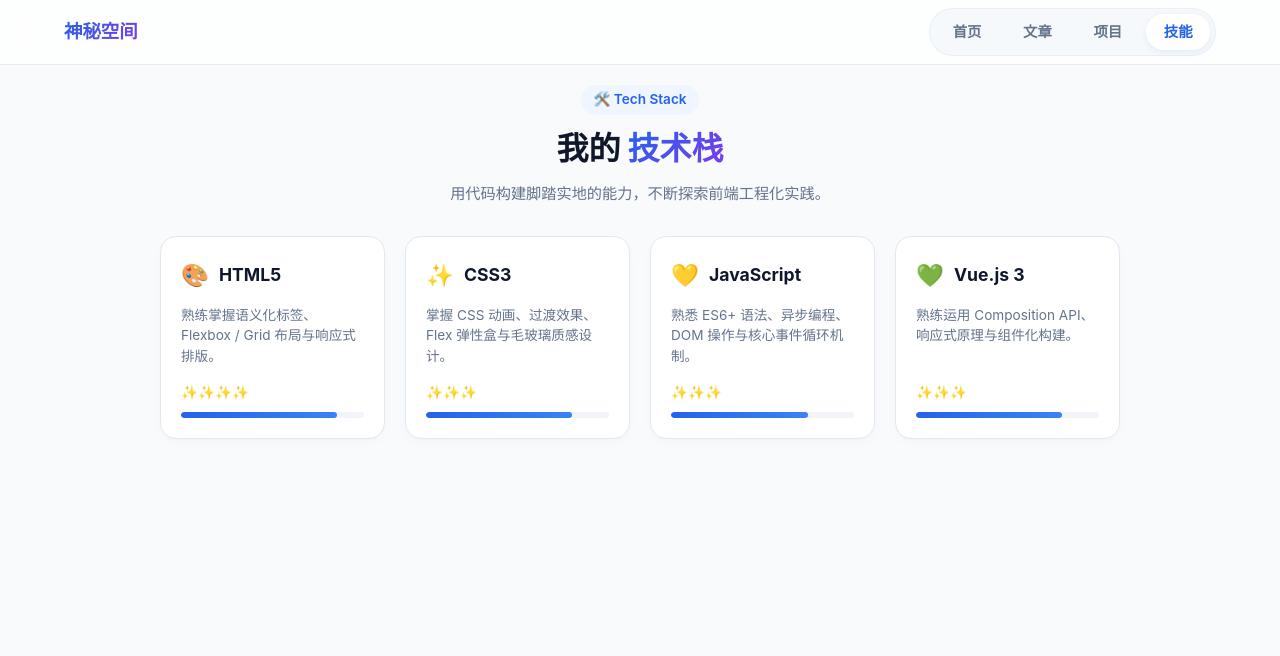
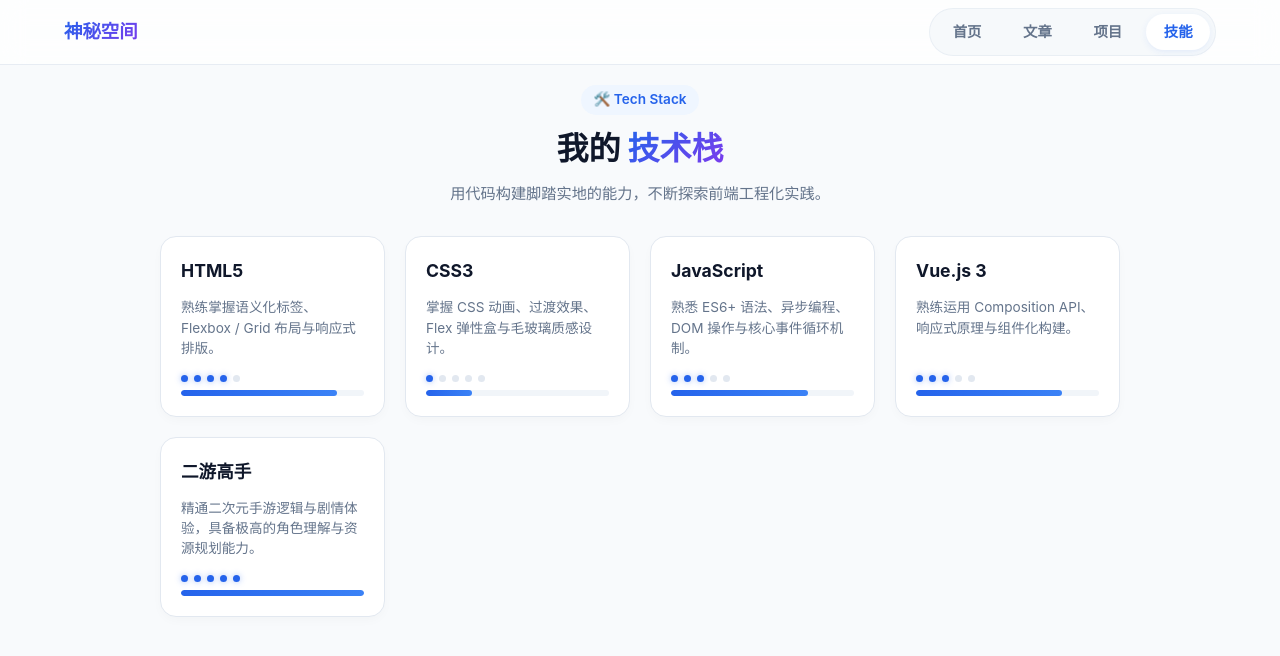
Before and after one commit to dhhxdj3-sys/my-project, a Vue app: page /skill in a window 1280 px wide. Shown: the top 656 px of the page. Built offline with nearby package versions, Linux system fonts and the light colour scheme.

Commit message:
优化技能栈

```diff
--- a/src/components/BlogList.vue
+++ b/src/components/BlogList.vue
@@ -3,6 +3,57 @@ import BlogCard from '../components/BlogCard.vue'
 import { ref } from 'vue'
 
 const blogs = ref([
+  // --- 2025年：HTML & JavaScript 基础阶段 ---
+  {
+    title: 'HTML5 语义化标签与网页结构搭建初探',
+    date: '2025-09-12',
+    desc: "开启前端学习的第一步！系统学习 HTML5 的语义化标签（header, nav, article, footer 等），理解 DOM 树的形成过程，掌握标准网页结构的编写规范。",
+    like: 0,
+    collect: false,
+    comments: []
+  },
+  {
+    title: 'JavaScript 基础语法与流程控制学习心得',
+    date: '2025-10-15',
+    desc: "记录 JavaScript 基础语法，包括变量定义（var、let、const 的区别）、数据类型转换、条件判断以及循环语句的使用，打牢 JS 编程基础。",
+    like: 0,
+    collect: false,
+    comments: []
+  },
+  {
+    title: 'JavaScript 函数与作用域深度解析',
+    date: '2025-11-08',
+    desc: "深入理解 JS 函数的概念，对比普通函数与 ES6 箭头函数的异同，学习局部/全局作用域以及作用域链对变量查找的影响。",
+    like: 0,
+    collect: false,
+    comments: []
+  },
+  {
+    title: '原生 JavaScript DOM 操作与事件监听实践',
+    date: '2025-12-20',
+    desc: "学习如何通过 JS 获取与操作 DOM 节点，掌握 click、keyup 等常见事件监听机制，动手编写第一个简单的原生 JS 网页交互小工具。",
+    like: 0,
+    collect: false,
+    comments: []
+  },
+  {
+    title: 'JavaScript 数组常用方法与对象操作总结',
+    date: '2026-03-10',
+    desc: "总结 JS 中常用的数组遍历与处理方法（forEach、map、filter、reduce），以及对象的属性读取与遍历，理解复杂数据结构的处理思路。",
+    like: 0,
+    collect: false,
+    comments: []
+  },
+  {
+    title: 'ES6+ 新特性学习：解构赋值、模板字符串与 Promise',
+    date: '2026-04-18',
+    desc: "梳理 ES6 核心新特性，重点掌握对象与数组的解构赋值、模板字符串语法，以及通过 Promise 和 async/await 处理异步代码的基本逻辑。",
+    like: 0,
+    collect: false,
+    comments: []
+  },
+
+  // --- 2026年：Vue 3 与工程化实战阶段 ---
   {
     title: 'Vue3组件通信详解：props 与 emit 的实践记录',
     date: '2026-06-18',
--- a/src/components/SkillCard.vue
+++ b/src/components/SkillCard.vue
@@ -1,33 +1,35 @@
 <script setup>
-// 在原有数据结构上扩展一点点字段，让卡片内容更充实
+
 const skills = [
   {
     name: 'HTML5',
     level: 4,
     percent: 85,
-    icon: '🎨',
     desc: '熟练掌握语义化标签、Flexbox / Grid 布局与响应式排版。'
   },
   {
     name: 'CSS3',
-    level: 3,
-    percent: 80,
-    icon: '✨',
+    level: 1,
+    percent: 25,
     desc: '掌握 CSS 动画、过渡效果、Flex 弹性盒与毛玻璃质感设计。'
   },
   {
     name: 'JavaScript',
     level: 3,
     percent: 75,
-    icon: '💛',
     desc: '熟悉 ES6+ 语法、异步编程、DOM 操作与核心事件循环机制。'
   },
   {
     name: 'Vue.js 3',
     level: 3,
     percent: 80,
-    icon: '💚',
     desc: '熟练运用 Composition API、响应式原理与组件化构建。'
+  },
+  {
+    name: '二游高手',
+    level: 5,
+    percent: 100,
+    desc: '精通二次元手游逻辑与剧情体验，具备极高的角色理解与资源规划能力。'
   }
 ]
 </script>
@@ -44,7 +46,6 @@ const skills = [
     <div class="skills-grid">
       <div v-for="skill in skills" :key="skill.name" class="card">
         <div class="card-header">
-          <span class="skill-icon">{{ skill.icon }}</span>
           <h3 class="skill-title">{{ skill.name }}</h3>
         </div>
 
@@ -52,7 +53,14 @@ const skills = [
 
         <!-- 星星评价 + 进度条 -->
         <div class="card-footer">
-          <div class="stars">{{ "✨".repeat(skill.level) }}</div>
+          <div class="dots-rating">
+  <span
+    v-for="i in 5"
+    :key="i"
+    class="dot"
+    :class="{ 'is-active': i <= skill.level }"
+  ></span>
+</div>
           <div class="progress-bar">
             <div class="progress" :style="{ width: skill.percent + '%' }"></div>
           </div>
@@ -114,8 +122,8 @@ const skills = [
 /* 卡片主体 */
 .card {
   background: #ffffff;
-  border: 1px solid #e2e8f0; /* 修正原代码拼写错误 */
-  border-radius: 16px;       /* 修正原代码拼写错误 */
+  border: 1px solid #e2e8f0;
+  border-radius: 16px;
   padding: 20px;
   display: flex;
   flex-direction: column;
@@ -137,10 +145,6 @@ const skills = [
   margin-bottom: 12px;
 }
 
-.skill-icon {
-  font-size: 1.4rem;
-}
-
 .skill-title {
   font-size: 1.1rem;
   font-weight: 700;
@@ -160,9 +164,23 @@ const skills = [
   margin-top: auto;
 }
 
-.stars {
-  font-size: 0.85rem;
+.dots-rating {
+  display: flex;
+  gap: 6px;
   margin-bottom: 8px;
+}
+
+.dot {
+  width: 7px;
+  height: 7px;
+  border-radius: 50%;
+  background-color: #e2e8f0; /* 未激活浅灰 */
+  transition: all 0.3s ease;
+}
+
+.dot.is-active {
+  background-color: #2563eb; /* 激活高亮蓝 */
+  box-shadow: 0 0 6px rgba(37, 99, 235, 0.4);
 }
 
 .progress-bar {
```
